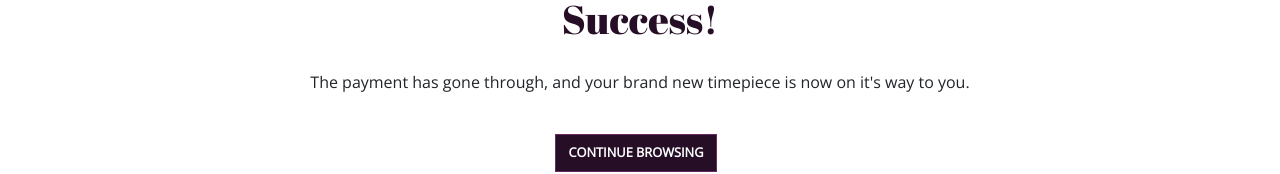
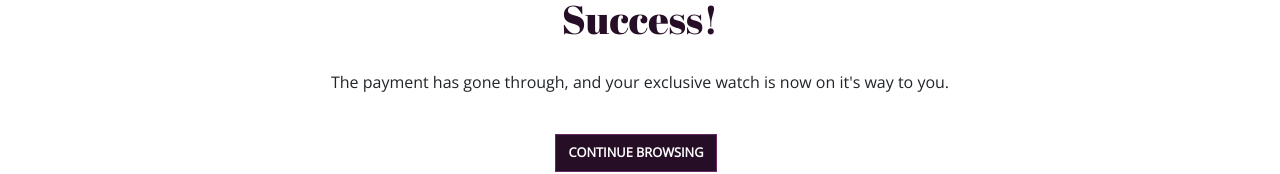
Before and after one commit to joanncholland/aureola-watch-ecom-site, a React (Create React App) app: page /success in a window 1280 px wide. Shown: the part 132-306 px from the top of the page. Built offline with nearby package versions, Linux system fonts and the light colour scheme.

Commit message:
altered success message

```diff
--- a/src/components/Success.js
+++ b/src/components/Success.js
@@ -8,8 +8,8 @@ export default class Success extends Component {
       <div className="text-center">
         <h1 className="mt-5">Success!</h1>
         <p>
-          The payment has gone through, and your brand new timepiece is now on
-          it's way to you.
+          The payment has gone through, and your exclusive watch is now on it's
+          way to you.
         </p>
         <NavLink to="/shop">
           <Button className="mt-4">Continue Browsing</Button>
```
